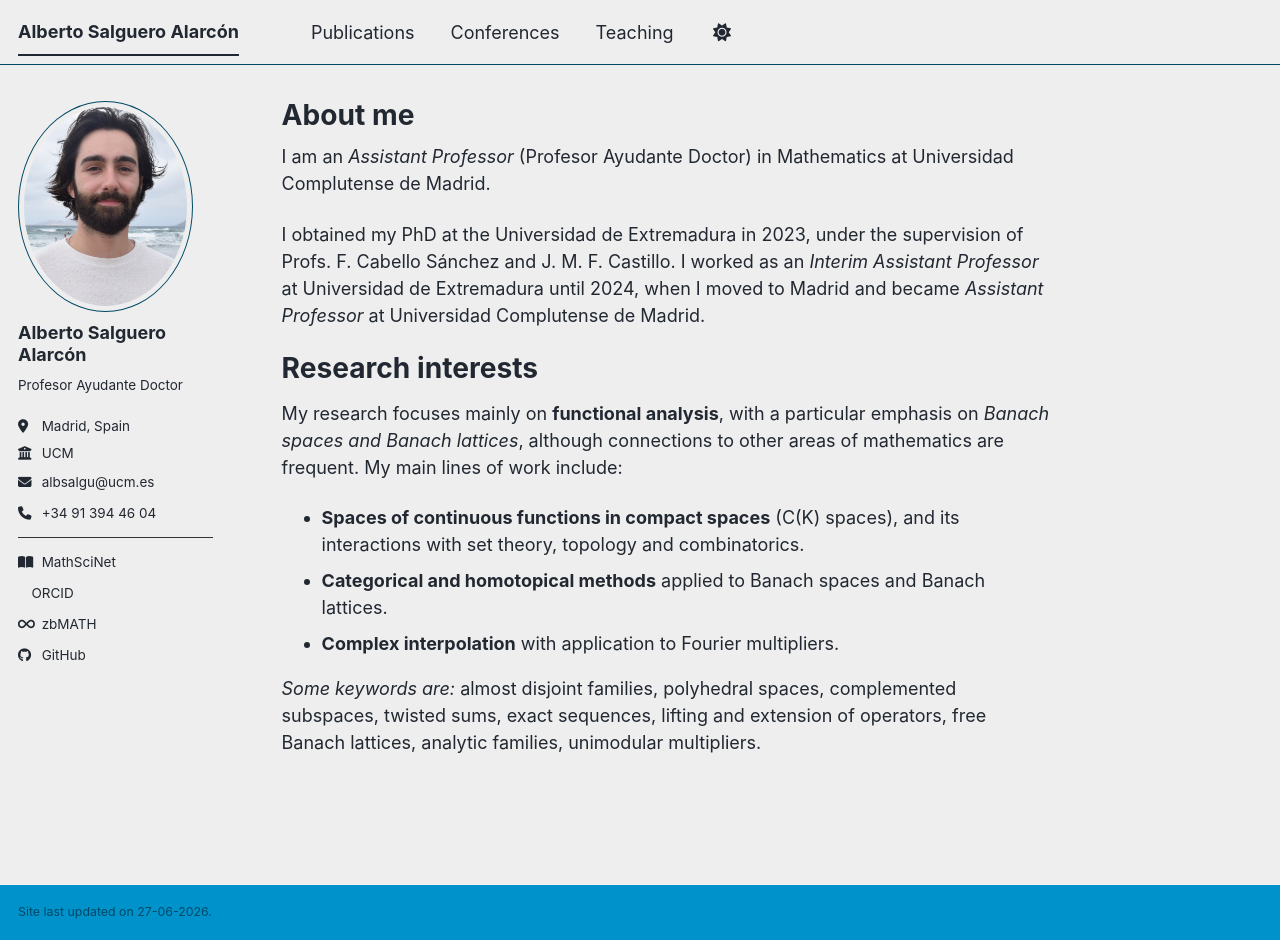
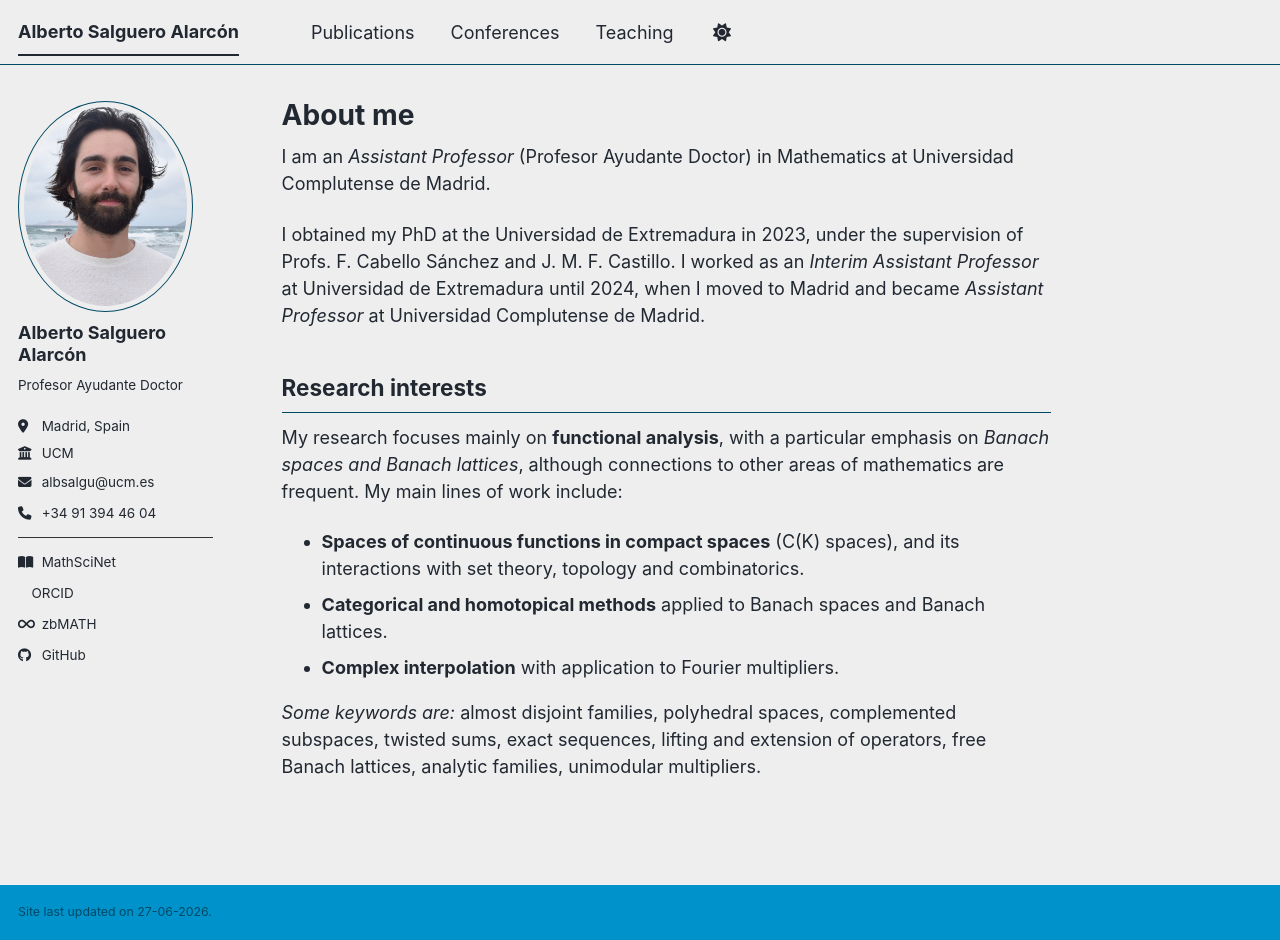
Before and after one commit to salgueroalarcon/salgueroalarcon.github.io, a Jekyll site: the page built from _pages/about.md, in a window 1280 px wide and 940 px high. Built offline with Jekyll 4.4.1, drawn with Linux system fonts in a browser that asks for light colours; a style sheet for code colours, icons or effects is not loaded.

```diff
--- a/_pages/about.md
+++ b/_pages/about.md
@@ -11,8 +11,7 @@ I am an _Assistant Professor_ (Profesor Ayudante Doctor) in Mathematics at Unive
 
 I obtained my PhD at the Universidad de Extremadura in 2023, under the supervision of Profs. F. Cabello Sánchez and J. M. F. Castillo.  I worked as an _Interim Assistant Professor_ at Universidad de Extremadura until 2024, when I moved to Madrid and became _Assistant Professor_ at Universidad Complutense de Madrid.
 
-Research interests
-======
+## Research interests
 
 My research focuses mainly on **functional analysis**, with a particular emphasis on *Banach spaces and Banach lattices*, although connections to other areas of mathematics are frequent. My main lines of work include:
 
```
